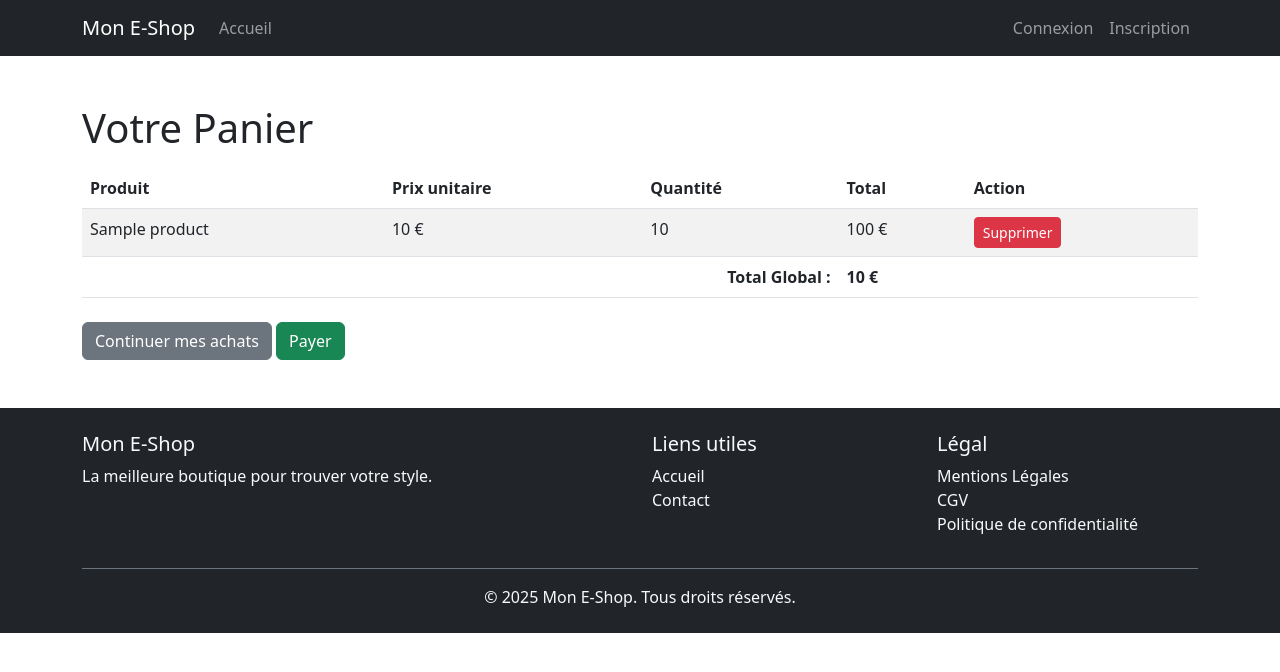
After one commit to Matteixou/Symphony-Siteweb, a Symfony app: template templates/cart/index.html.twig in a window 1280 px wide. The commit adds this page. Shown: the top 672 px of the page. Run offline with Twig, Linux system fonts and the light colour scheme; the template is opened without the code that fills it: most values are stand-ins (such as "Sample title", 1, 10 or a date in 2020); some libraries are stand-ins or nearby versions.

Commit message:
feat : creation de lal page panier + ajout d'article au panier et calcule et fonctionnalité de la page

```diff
--- /dev/null
+++ b/templates/cart/index.html.twig
@@ -0,0 +1,55 @@
+{% extends 'base.html.twig' %}
+
+{% block title %}Mon Panier{% endblock %}
+
+{% block body %}
+<div class="container mt-5">
+    <h1>Votre Panier</h1>
+
+    {% if items | length > 0 %}
+        <table class="table table-striped mt-3">
+            <thead>
+                <tr>
+                    <th>Produit</th>
+                    <th>Prix unitaire</th>
+                    <th>Quantité</th>
+                    <th>Total</th>
+                    <th>Action</th>
+                </tr>
+            </thead>
+            <tbody>
+                {% for item in items %}
+                <tr>
+                    <td>{{ item.product.name }}</td>
+                    <td>{{ item.product.price }} €</td>
+                    <td>{{ item.quantity }}</td>
+                    <td>{{ item.product.price * item.quantity }} €</td>
+                    <td>
+                        <a href="{{ path('app_cart_remove', {'id': item.product.id}) }}" class="btn btn-danger btn-sm">
+                            Supprimer
+                        </a>
+                    </td>
+                </tr>
+                {% endfor %}
+            </tbody>
+            <tfoot>
+                <tr>
+                    <td colspan="3" class="text-end"><strong>Total Global :</strong></td>
+                    <td colspan="2"><strong>{{ total }} €</strong></td>
+                </tr>
+            </tfoot>
+        </table>
+
+        <div class="mt-4">
+            <a href="{{ path('app_home') }}" class="btn btn-secondary">Continuer mes achats</a>
+            <button class="btn btn-success">Payer</button>
+        </div>
+    {% else %}
+        <div class="alert alert-info mt-3">
+            Votre panier est vide.
+            <br>
+            <a href="{{ path('app_home') }}" class="btn btn-primary mt-2">Retourner à la boutique</a>
+        </div>
+    {% endif %}
+</div>
+{% endblock %}
--- a/templates/home/index.html.twig
+++ b/templates/home/index.html.twig
@@ -19,7 +19,7 @@
                         <h5 class="card-title">{{ product.name }}</h5>
                         <p class="card-text text-truncate">{{ product.description }}</p>
                         <h4 class="text-primary">{{ product.price }} €</h4>
-                        <a href="#" class="btn btn-dark w-100 mt-2">Ajouter au panier</a>
+                        <a href="{{ path('app_cart_add', {'id': product.id}) }}" class="btn btn-dark w-100 mt-2">Ajouter au panier</a>
                     </div>
                 </div>
             </div>
```
Also changed, not shown: src/Controller/CartController.php (added, +77 -0 lines).
